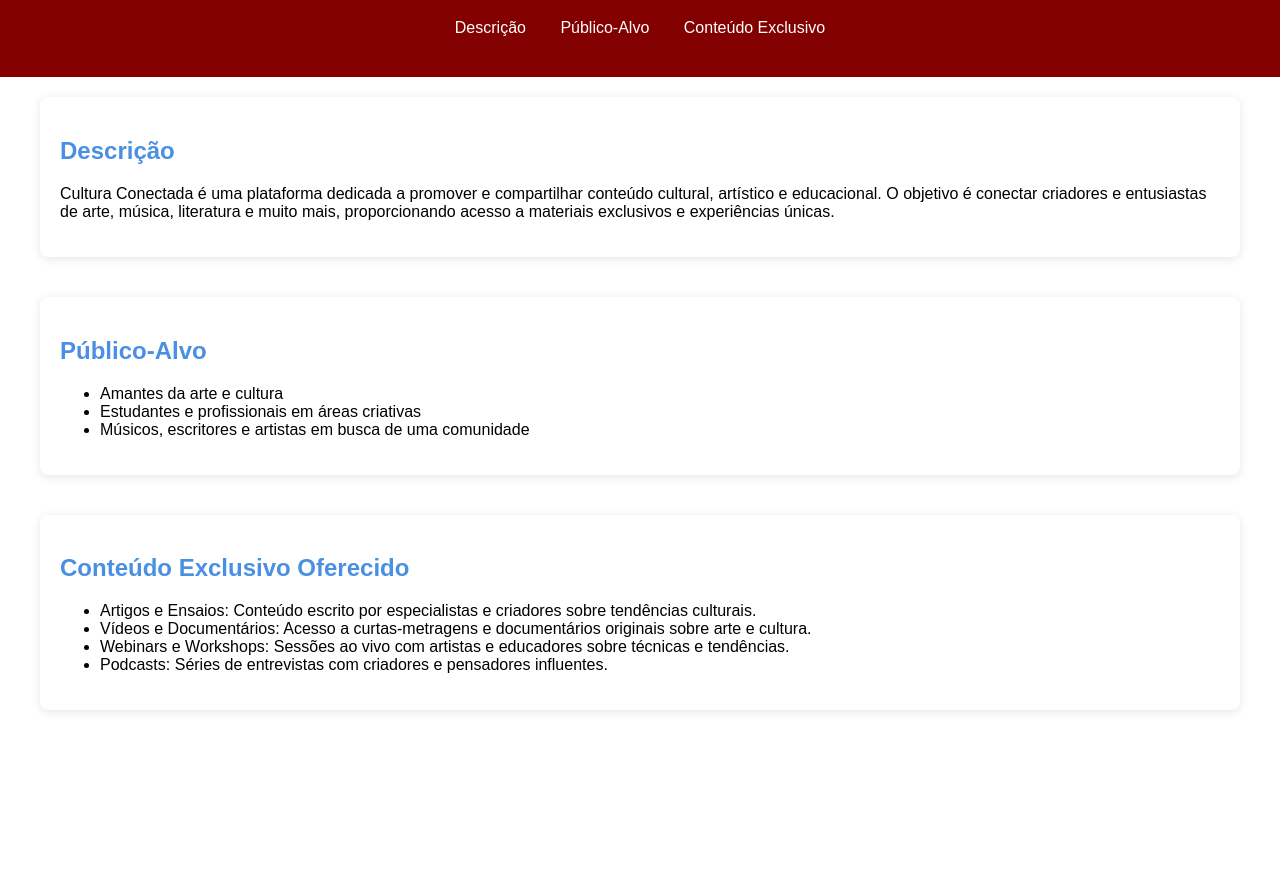
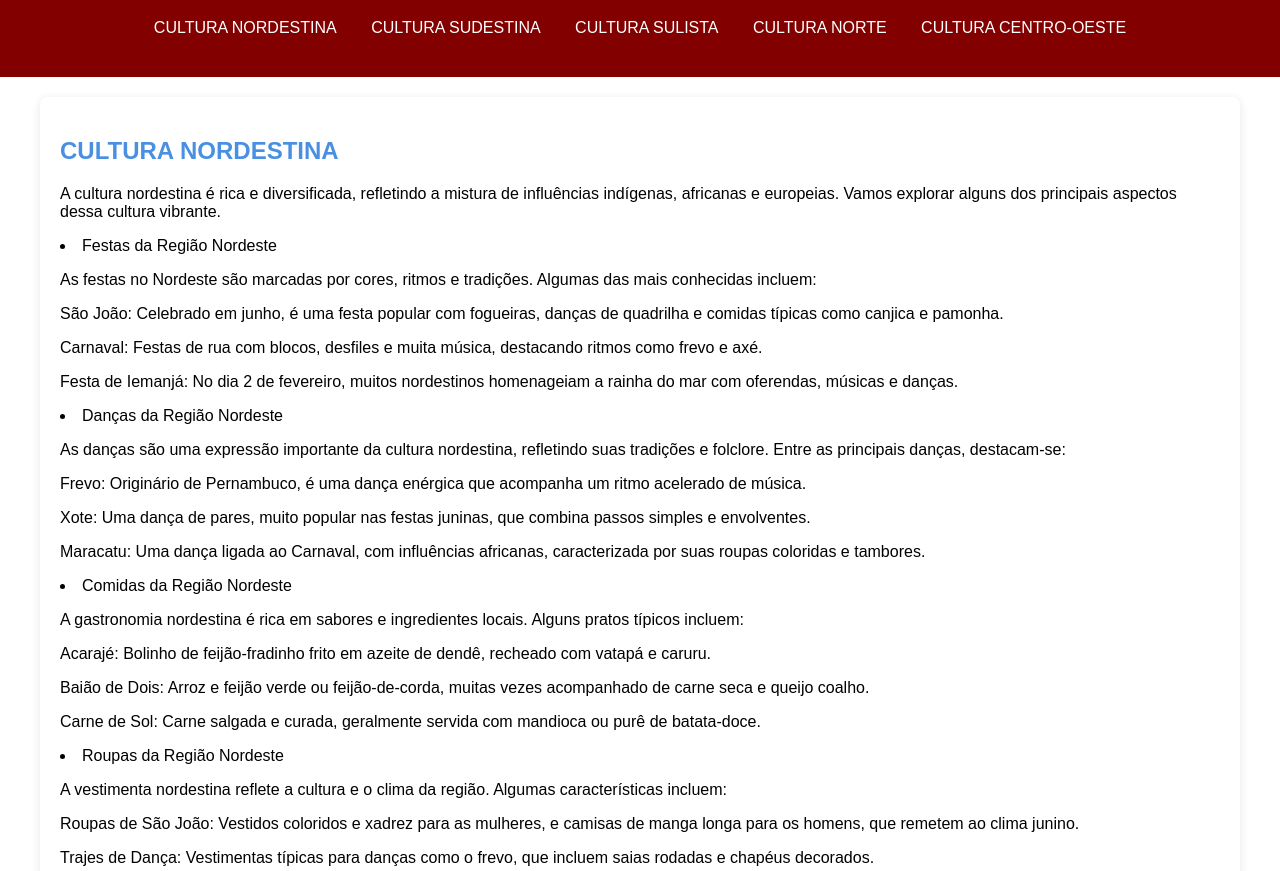
Before and after one commit to TheGoodAkira/culturaconectada, a plain HTML site: page index.html in a window 1280 px wide. Shown: the part 81-952 px from the top of the page. Before the commit the page ends 851 px from the top, so only its background shows below. Drawn offline with Linux system fonts and the light colour scheme.

Commit message:
Add files via upload

```diff
--- a/index.html
+++ b/index.html
@@ -10,17 +10,39 @@
     <header>
         <h1>Cultura Conectada</h1>
         <nav>
-            <a href="#description">Descrição</a>
-            <a href="#target-audience">Público-Alvo</a>
-            <a href="#content-offered">Conteúdo Exclusivo</a>
+            <a href="#nordeste">CULTURA NORDESTINA</a>
+            <a href="#sudeste">CULTURA SUDESTINA</a>
+            <a href="#sul">CULTURA SULISTA</a>
+            <a href="#norte">CULTURA NORTE</a>
+            <a href="#centro">CULTURA CENTRO-OESTE</a>
         </nav>
     </header>
     <div class="container">
-        <section id="description" class="description">
-            <h2>Descrição</h2>
-            <p>Cultura Conectada é uma plataforma dedicada a promover e compartilhar conteúdo cultural, artístico e educacional. O objetivo é conectar criadores e entusiastas de arte, música, literatura e muito mais, proporcionando acesso a materiais exclusivos e experiências únicas.</p>
+        <section id="nordeste" class="nordeste">
+            <h2>CULTURA NORDESTINA</h2>
+            <p>A cultura nordestina é rica e diversificada, refletindo a mistura de influências indígenas, africanas e europeias. Vamos explorar alguns dos principais aspectos dessa cultura vibrante.</p>
+            <li>Festas da Região Nordeste</li>
+            <p>As festas no Nordeste são marcadas por cores, ritmos e tradições. Algumas das mais conhecidas incluem:</p>
+            <p>São João: Celebrado em junho, é uma festa popular com fogueiras, danças de quadrilha e comidas típicas como canjica e pamonha.</p>
+            <p>Carnaval: Festas de rua com blocos, desfiles e muita música, destacando ritmos como frevo e axé.</p>
+            <p>Festa de Iemanjá: No dia 2 de fevereiro, muitos nordestinos homenageiam a rainha do mar com oferendas, músicas e danças.</p>
+            <li>Danças da Região Nordeste</li>
+            <p>As danças são uma expressão importante da cultura nordestina, refletindo suas tradições e folclore. Entre as principais danças, destacam-se:</p>
+            <p>Frevo: Originário de Pernambuco, é uma dança enérgica que acompanha um ritmo acelerado de música.</p>
+            <p>Xote: Uma dança de pares, muito popular nas festas juninas, que combina passos simples e envolventes.</p>
+            <p>Maracatu: Uma dança ligada ao Carnaval, com influências africanas, caracterizada por suas roupas coloridas e tambores.</p>
+            <li>Comidas da Região Nordeste</li>
+            <p>A gastronomia nordestina é rica em sabores e ingredientes locais. Alguns pratos típicos incluem:</p>
+            <p>Acarajé: Bolinho de feijão-fradinho frito em azeite de dendê, recheado com vatapá e caruru.</p>
+            <p>Baião de Dois: Arroz e feijão verde ou feijão-de-corda, muitas vezes acompanhado de carne seca e queijo coalho.</p>
+            <p>Carne de Sol: Carne salgada e curada, geralmente servida com mandioca ou purê de batata-doce.</p>
+            <li>Roupas da Região Nordeste</li>
+            <p>A vestimenta nordestina reflete a cultura e o clima da região. Algumas características incluem:</p>
+            <p>Roupas de São João: Vestidos coloridos e xadrez para as mulheres, e camisas de manga longa para os homens, que remetem ao clima junino.</p>
+            <p>Trajes de Dança: Vestimentas típicas para danças como o frevo, que incluem saias rodadas e chapéus decorados.</p>
+            <p>Roupas de Festa: Em celebrações como o Carnaval, os trajes são vibrantes e muitas vezes feitos com tecidos leves e coloridos.</p>
         </section>
-        <section id="target-audience" class="target-audience">
+        <section id="sudeste" class="sudeste">
             <h2>Público-Alvo</h2>
             <ul>
                 <li>Amantes da arte e cultura</li>
--- a/style.css
+++ b/style.css
@@ -24,7 +24,7 @@ nav a {
     margin: 0 auto;
     padding: 20px;
 }
-.description, .target-audience, .content-offered {
+.nordeste, .sudeste, .content-offered {
     margin-bottom: 40px;
     background: #fff;
     padding: 20px;
```
